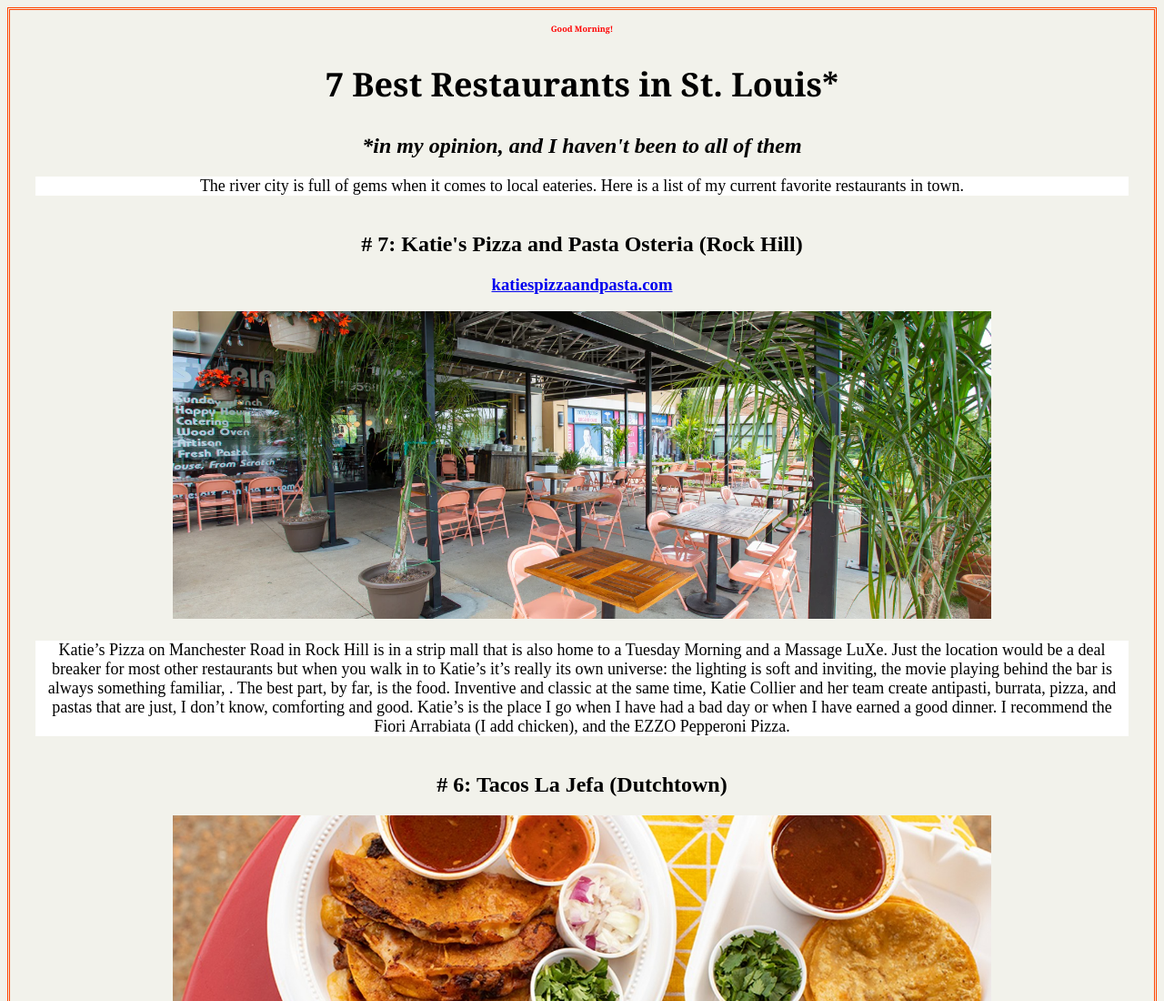
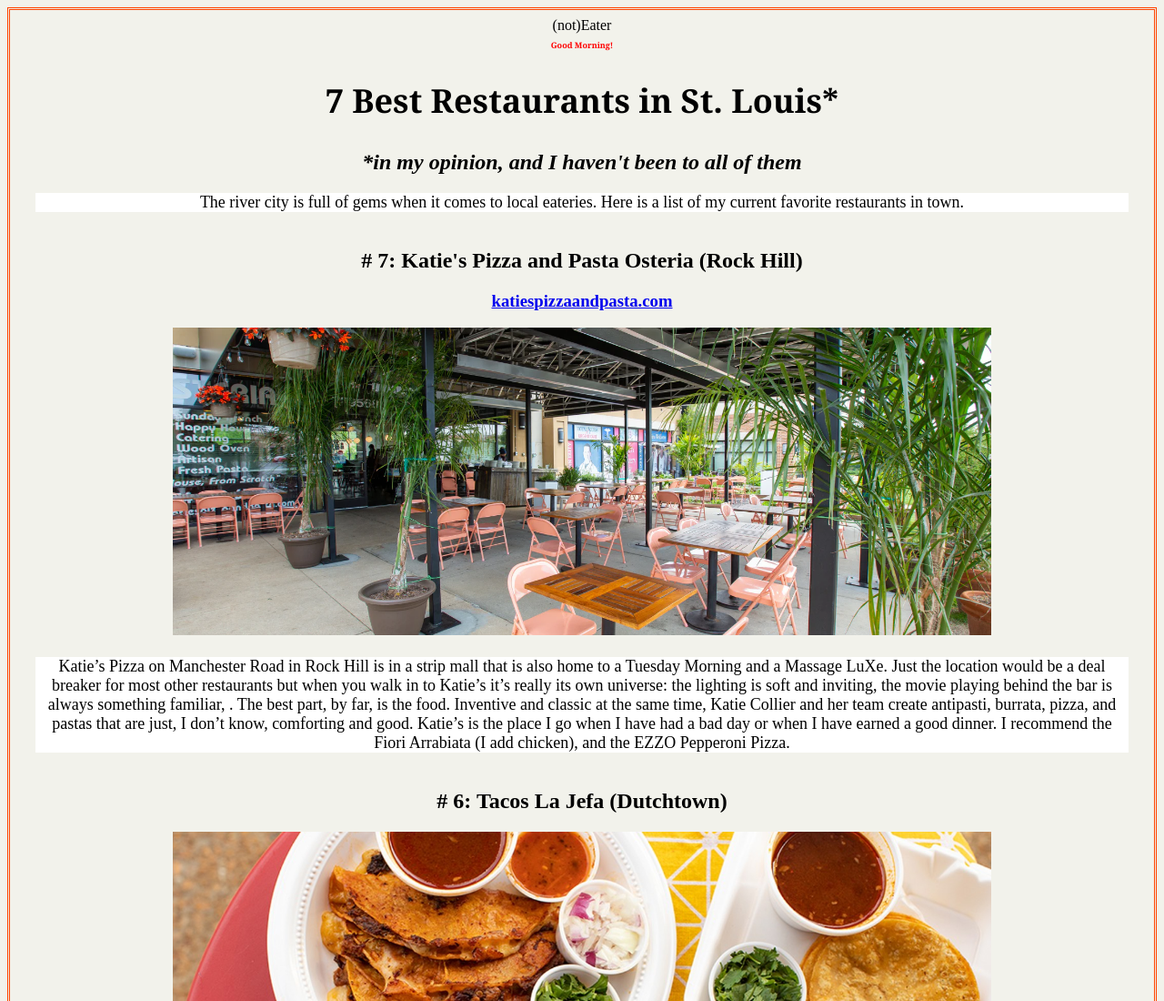
Before and after one commit to llcoolkate/GA, a website: page index.html in a window 1280 px wide. Shown: the top 1100 px of the page at 91% size. Drawn offline with Linux system fonts and the light colour scheme.

Commit message:
autograder fix2

```diff
--- a/index.html
+++ b/index.html
@@ -5,6 +5,8 @@
       <link rel="stylesheet" type="text/css" href="styles.css">
    </head>
    <main>
+      <header>(not)Eater</header>
+
    <body>
       <h1 id="mainHeading"> Good Morning! </h1>
       <article class="full-page">
```
